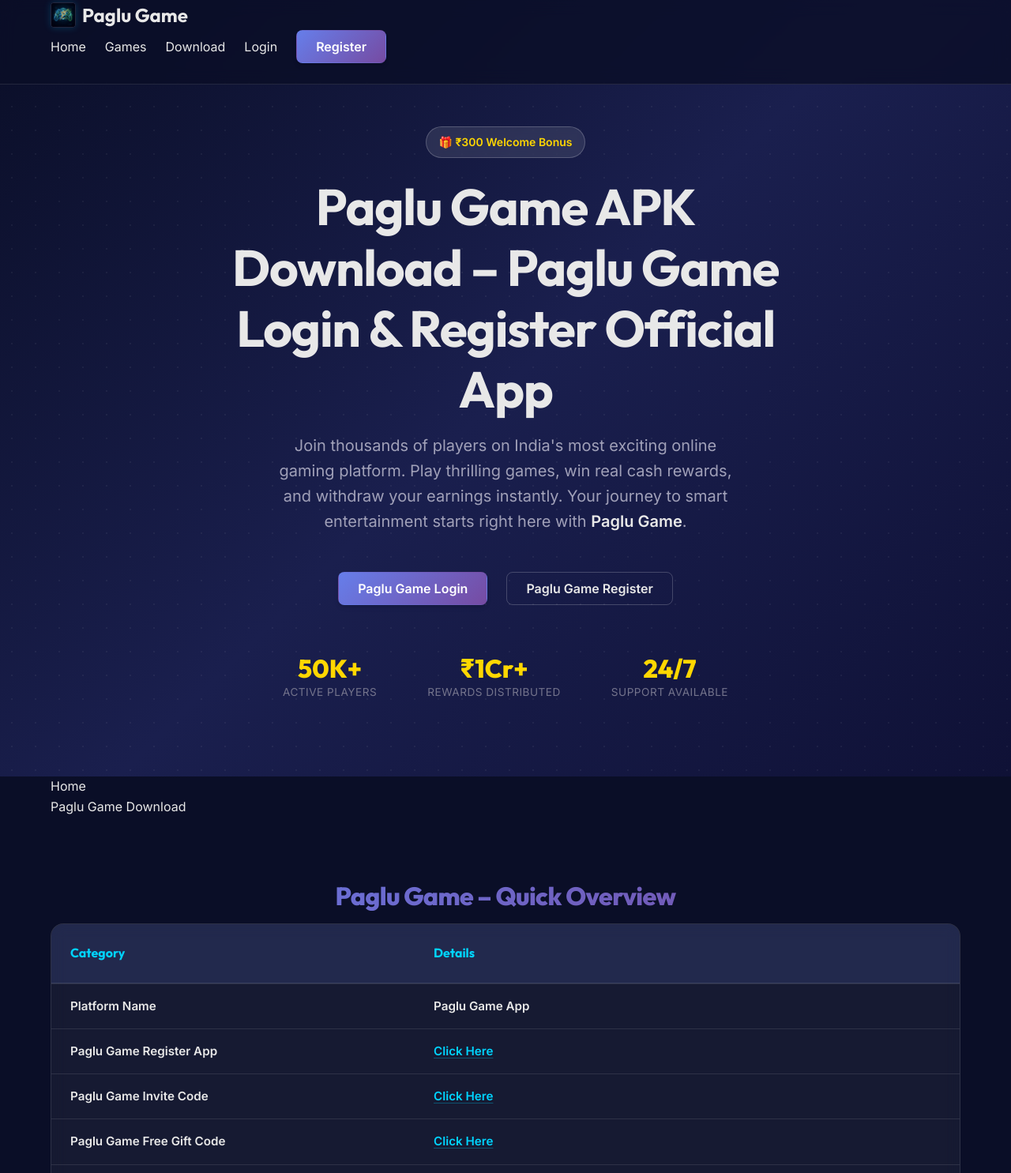
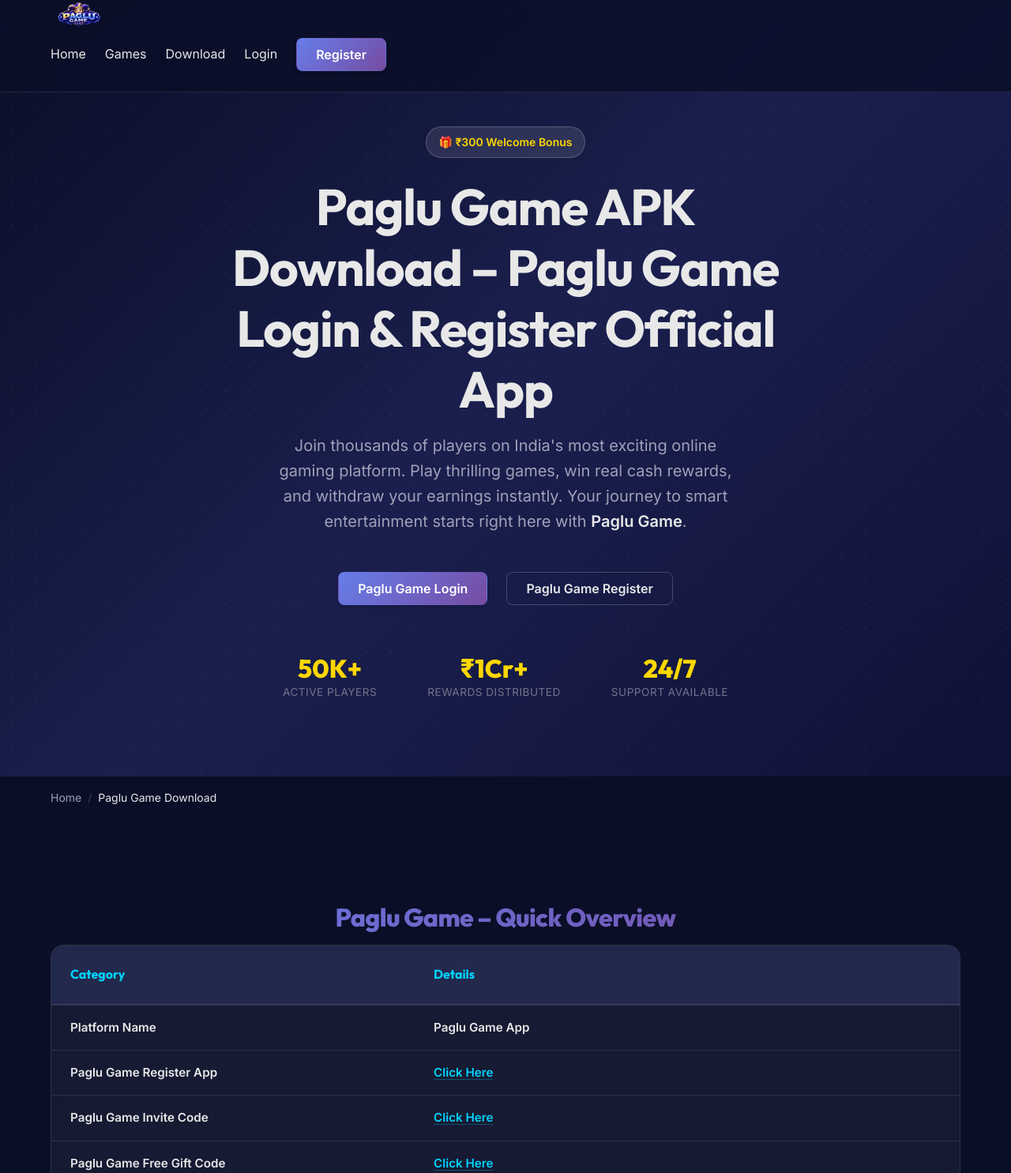
Before and after one commit to Prince04u/paglugame.bear-land.net, a plain HTML site: page index.html in a window 1280 px wide. Shown: the top 1485 px of the page at 79% size. Drawn offline with Linux system fonts and the light colour scheme.

Commit message:
Replace temporary logo and favicon with user's official transparent logo, style the logo container for wider proportions, and fix breadcrumbs layout

```diff
--- a/about-us.html
+++ b/about-us.html
@@ -2,8 +2,8 @@
 <html lang="en">
 <head>
     <meta charset="UTF-8">
-    <link rel="shortcut icon" href="favicon.jpg" type="image/x-icon">
-    <link rel="icon" href="favicon.jpg" type="image/jpeg">
+    <link rel="shortcut icon" href="favicon.png" type="image/x-icon">
+    <link rel="icon" href="favicon.png" type="image/png">
     <meta name="viewport" content="width=device-width, initial-scale=1.0">
     <title>About Us – Paglu Game | Your Trusted Online Gaming Platform</title>
     <meta name="description" content="Learn about Paglu Game, our mission, values, and commitment to providing a fair, transparent, and entertaining online gaming experience for all players.">
@@ -38,8 +38,7 @@
     <header class="header" id="header">
         <div class="container">
             <a href="index.html" class="logo">
-                <img src="paglu-game-logo.jpg" alt="Paglu Game Logo" class="logo-img" width="32" height="32">
-                <span>Paglu Game</span>
+                <img src="paglu-game-logo.png" alt="Paglu Game Logo" class="logo-img" height="48">
             </a>
             <nav class="nav">
                 <ul class="nav-list">
--- a/index.html
+++ b/index.html
@@ -2,8 +2,8 @@
 <html lang="en">
 <head>
     <meta charset="UTF-8">
-    <link rel="shortcut icon" href="favicon.jpg" type="image/x-icon">
-    <link rel="icon" href="favicon.jpg" type="image/jpeg">
+    <link rel="shortcut icon" href="favicon.png" type="image/x-icon">
+    <link rel="icon" href="favicon.png" type="image/png">
     <meta name="viewport" content="width=device-width, initial-scale=1.0">
     <meta name="robots" content="index, follow, max-snippet:-1, max-image-preview:large, max-video-preview:-1">
     <meta name="googlebot" content="index, follow">
@@ -178,8 +178,7 @@
     <header class="header" id="header">
         <div class="container">
             <a href="index.html" class="logo">
-                <img src="paglu-game-logo.jpg" alt="Paglu Game Logo" class="logo-img" width="32" height="32">
-                <span>Paglu Game</span>
+                <img src="paglu-game-logo.png" alt="Paglu Game Logo" class="logo-img" height="48">
             </a>
             <nav class="nav">
                 <ul class="nav-list" id="navList">
@@ -229,10 +228,10 @@
 
         <!-- Breadcrumbs -->
         <div class="container">
-            <nav class="breadcrumbs" aria-label="Breadcrumb">
-                <ol>
-                    <li><a href="index.html">Home</a></li>
-                    <li aria-current="page">Paglu Game Download</li>
+            <nav aria-label="Breadcrumb">
+                <ol class="breadcrumb">
+                    <li class="breadcrumb-item"><a href="index.html">Home</a></li>
+                    <li class="breadcrumb-item active" aria-current="page">Paglu Game Download</li>
                 </ol>
             </nav>
         </div>
@@ -1005,8 +1004,7 @@
             <div class="footer-content">
                 <div class="footer-brand">
                     <a href="index.html" class="footer-logo">
-                        <img src="paglu-game-logo.jpg" alt="Paglu Game Logo" class="logo-img" width="32" height="32">
-                        <span>Paglu Game</span>
+                        <img src="paglu-game-logo.png" alt="Paglu Game Logo" class="logo-img" height="48">
                     </a>
                     <p class="footer-desc">Your trusted destination for online gaming and real-money rewards. Play smart, earn big, withdraw fast.</p>
                 </div>
--- a/style.css
+++ b/style.css
@@ -336,12 +336,14 @@ em, i {
 }
 
 .logo-img {
-    width: 32px;
-    height: 32px;
-    border-radius: var(--radius-sm);
-    object-fit: cover;
-    border: 1px solid rgba(255, 255, 255, 0.1);
-    box-shadow: 0 0 10px rgba(0, 212, 255, 0.2);
+    height: 48px;
+    width: auto;
+    object-fit: contain;
+    transition: transform var(--transition-base);
+}
+
+.logo-img:hover {
+    transform: scale(1.05);
 }
 
 .logo-icon {
```
Also changed, not shown: contact-us.html (+3 -4 lines), disclaimer.html (+3 -4 lines), privacy-policy.html (+3 -4 lines), terms-and-conditions.html (+3 -4 lines), favicon.jpg (deleted), favicon.png (added), paglu-game-logo.jpg (deleted), paglu-game-logo.png (added).
